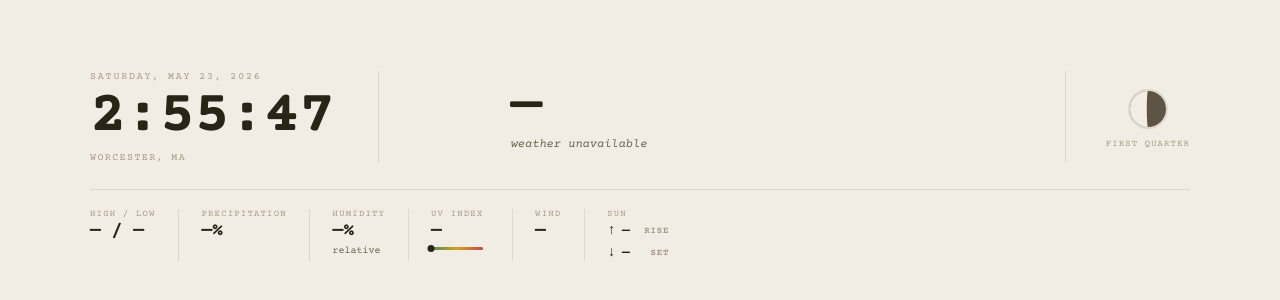
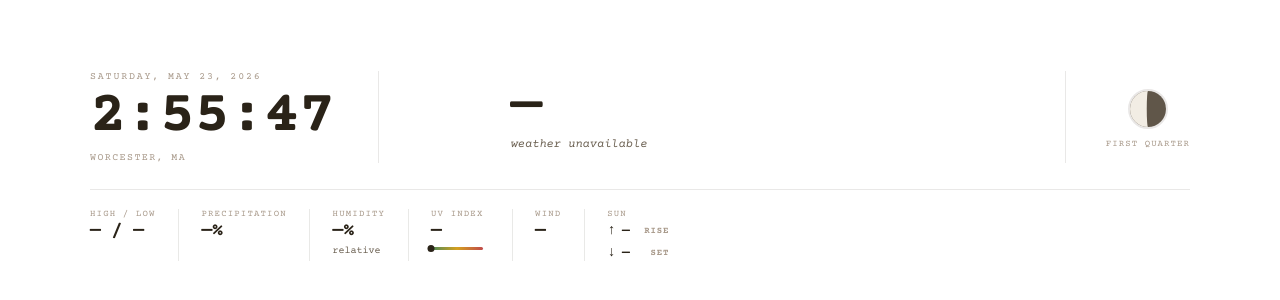
Before and after one commit to zmandel77/probable-dollop, a plain HTML site: page index.html in a window 1280 px wide. Shown: the part 234-534 px from the top of the page. Drawn offline with nearby package versions, Linux system fonts and the light colour scheme; no server answers.

Commit message:
Update index.html

```diff
--- a/index.html
+++ b/index.html
@@ -9,7 +9,7 @@
 
 *{margin:0;padding:0;box-sizing:border-box;}
 :root{
-  --bg:#f2ede4;
+  --bg:#ffffff;
   --ink:#2a2318;
   --ink2:#6a5f50;
   --ink3:#a8998a;
```
